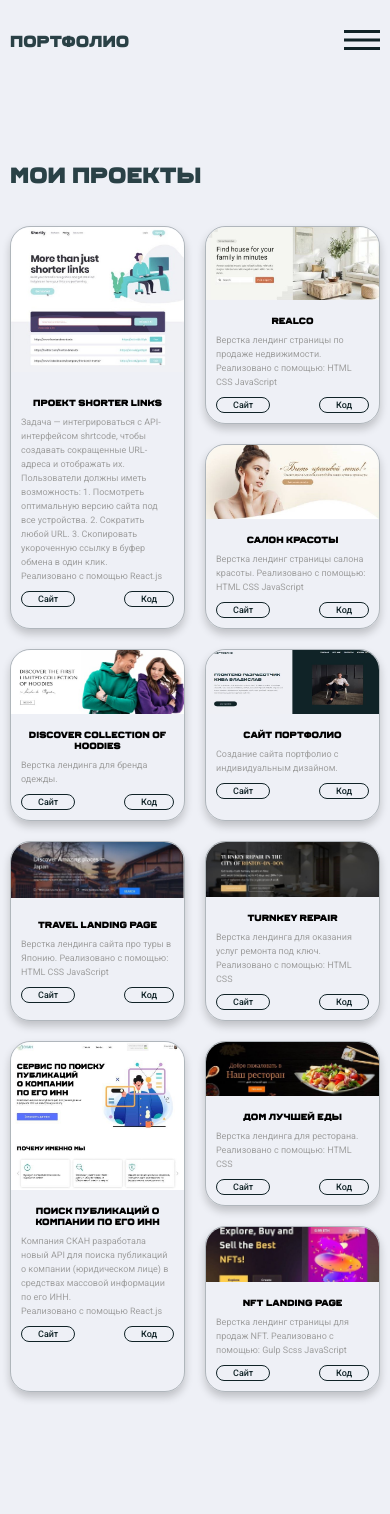
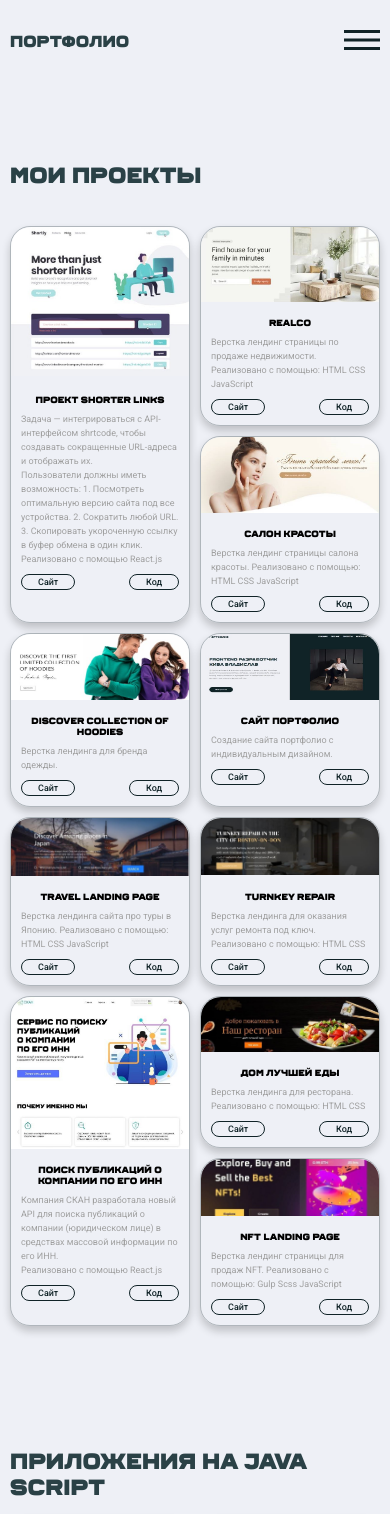
Before and after one commit to KivaVlad/React-Portfolio, a React (Create React App) app: page /#/projects in a window 390 px wide. Shown: the top 1514 px of the page. Built offline with nearby package versions, Linux system fonts and the light colour scheme.

Commit message:
create projects page

```diff
--- a/src/pages/AboutPage/about.css
+++ b/src/pages/AboutPage/about.css
@@ -72,7 +72,7 @@
 .about_left_section_skills {
     display: flex;
     flex-direction: column;
-    align-items: end;
+    align-items: flex-end;
     margin-right: 60px;
 }
 
--- a/src/pages/ProjectsPage/projects.css
+++ b/src/pages/ProjectsPage/projects.css
@@ -379,6 +379,15 @@
     .projects_footer_icon {
         width: 25px;
     }
+
+    .projects_wrapper_cards_first {
+        gap: 10px;
+        margin-bottom: 10px;
+    }
+
+    .projects_wrapper_cards_second {
+        gap: 10px;
+    }
 }
 
 @media screen and (max-width: 450px) {
```
